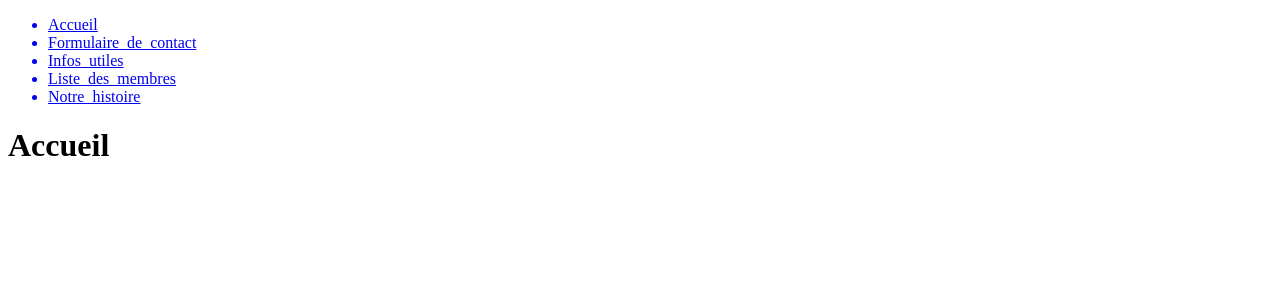
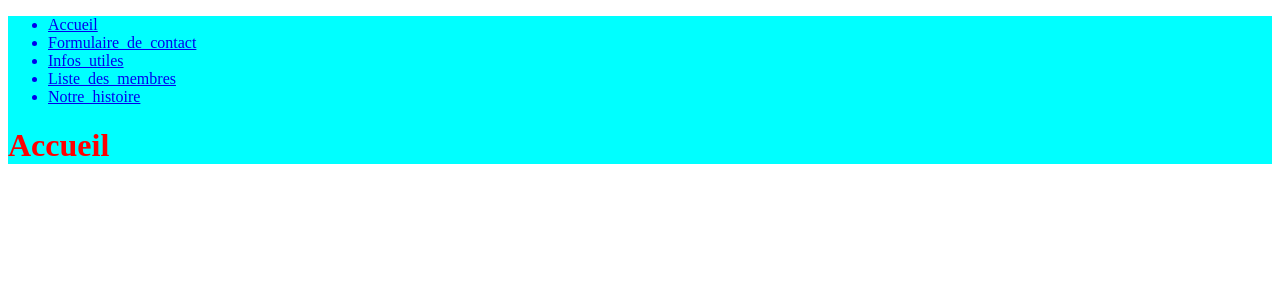
Before and after one commit to mehdijouihri/Association-sportive, a React (Create React App) app: page / in a window 1280 px wide. Shown: the top 300 px of the page. Built offline with nearby package versions, Linux system fonts and the light colour scheme.

Commit message:
Installation du css

```diff
--- a/src/App.js
+++ b/src/App.js
@@ -1,5 +1,5 @@
+import { BrowserRouter, Routes, Route } from 'react-router-dom';
 import React from 'react';
-import { BrowserRouter, Routes, Route } from 'react-router-dom';
 import Accueil from './pages/Accueil';
 import Formulaire_de_contact from './pages/Formulaire_de_contact';
 import Infos_utiles from './pages/Infos_utiles';
--- /dev/null
+++ b/src/Styles/pages/Accueil.css
@@ -0,0 +1,7 @@
+div{
+    background-color: aqua;
+}
+
+h1 {
+    color: red;
+}
--- a/src/pages/Accueil.js
+++ b/src/pages/Accueil.js
@@ -1,6 +1,6 @@
 import React from 'react';
 import Navigation from '../components/Navigation';
-
+import '../Styles/pages/Accueil.css';
 
 const Accueil = () => {
     return (
```
Also changed, not shown: src/Styles/pages/Formulaire_de_contact.css (added), src/Styles/pages/Infos_utiles.css (added), src/Styles/pages/Liste_des_membres.css (added), src/Styles/pages/Notre_histoire.css (added), src/Styles/pages/style.css (added).
